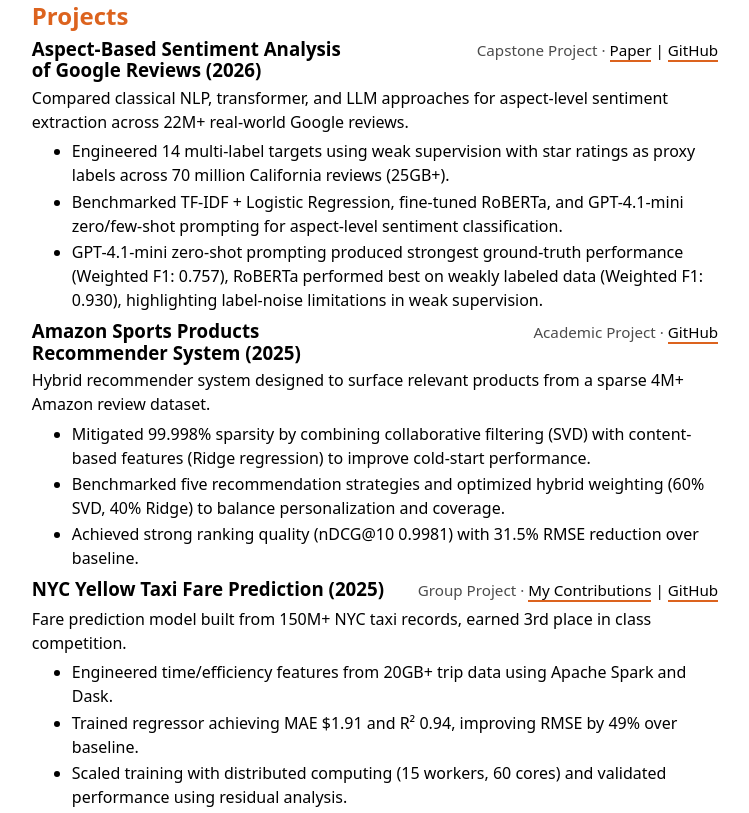
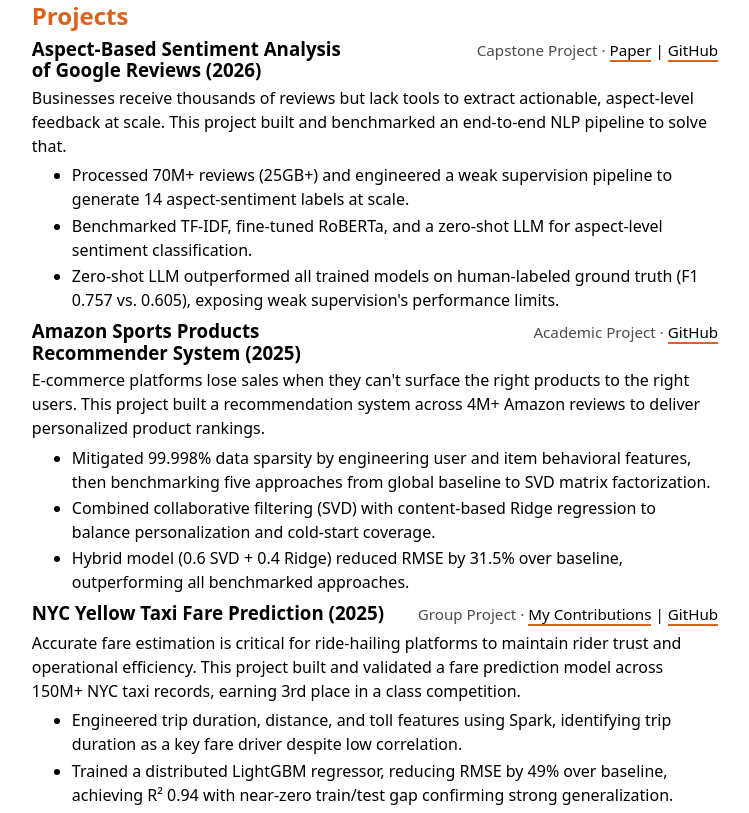
Before and after one commit to zmosDS/portfolio, a website: page resume/index.html in a window 1280 px wide. Shown: the part 808-1621 px from the top of the page, without its empty margins (265-1014 px from the left). Drawn offline with Linux system fonts and the light colour scheme.

Commit message:
Update resume

```diff
--- a/resume/index.html
+++ b/resume/index.html
@@ -82,11 +82,11 @@
           <h3 class="title">Aspect-Based Sentiment Analysis of Google Reviews (2026)</h3>
           <p class="links"><span class="muted">Capstone Project · </span><a href="https://zmosds.github.io/google_review_insights/docs/paper.pdf">Paper</a> | <a href="https://github.com/zmosDS/google_review_insights">GitHub</a></p>
         </header>
-        <p>Compared classical NLP, transformer, and LLM approaches for aspect-level sentiment extraction across 22M+ real-world Google reviews.</p>
+        <p>Businesses receive thousands of reviews but lack tools to extract actionable, aspect-level feedback at scale. This project built and benchmarked an end-to-end NLP pipeline to solve that.</p>
         <ul class="bullets">
-          <li>Engineered 14 multi-label targets using weak supervision with star ratings as proxy labels across 70 million California reviews (25GB+).</li>
-          <li>Benchmarked TF-IDF + Logistic Regression, fine-tuned RoBERTa, and GPT-4.1-mini zero/few-shot prompting for aspect-level sentiment classification.</li>
-          <li>GPT-4.1-mini zero-shot prompting produced strongest ground-truth performance (Weighted F1: 0.757), RoBERTa performed best on weakly labeled data (Weighted F1: 0.930), highlighting label-noise limitations in weak supervision.</li>
+          <li>Processed 70M+ reviews (25GB+) and engineered a weak supervision pipeline to generate 14 aspect-sentiment labels at scale.</li>
+          <li>Benchmarked TF-IDF, fine-tuned RoBERTa, and a zero-shot LLM for aspect-level sentiment classification.</li>
+          <li>Zero-shot LLM outperformed all trained models on human-labeled ground truth (F1 0.757 vs. 0.605), exposing weak supervision's performance limits.</li>
         </ul>
       </article>
 
@@ -95,11 +95,11 @@
           <h3 class="title">Amazon Sports Products Recommender System (2025)</h3>
           <p class="links"><span class="muted">Academic Project · </span><a href="https://github.com/zmosDS/amazon_sports_recommender/tree/main">GitHub</a></p>
         </header>
-        <p>Hybrid recommender system designed to surface relevant products from a sparse 4M+ Amazon review dataset.</p>
+        <p>E-commerce platforms lose sales when they can't surface the right products to the right users. This project built a recommendation system across 4M+ Amazon reviews to deliver personalized product rankings.</p>
         <ul class="bullets">
-          <li>Mitigated 99.998% sparsity by combining collaborative filtering (SVD) with content-based features (Ridge regression) to improve cold-start performance.</li>
-          <li>Benchmarked five recommendation strategies and optimized hybrid weighting (60% SVD, 40% Ridge) to balance personalization and coverage.</li>
-          <li>Achieved strong ranking quality (nDCG@10 0.9981) with 31.5% RMSE reduction over baseline.</li>
+          <li>Mitigated 99.998% data sparsity by engineering user and item behavioral features, then benchmarking five approaches from global baseline to SVD matrix factorization.</li>
+          <li>Combined collaborative filtering (SVD) with content-based Ridge regression to balance personalization and cold-start coverage.</li>
+          <li>Hybrid model (0.6 SVD + 0.4 Ridge) reduced RMSE by 31.5% over baseline, outperforming all benchmarked approaches.</li>
         </ul>
       </article>
 
@@ -108,11 +108,10 @@
           <h3 class="title">NYC Yellow Taxi Fare Prediction (2025)</h3>
           <p class="links"><span class="muted">Group Project · </span><a href="https://github.com/zmosDS/NYC_taxi_fare_prediction">My Contributions</a> | <a href="https://github.com/rvasappa-ucsd/nyc-taxi-eda">GitHub</a></p>
         </header>
-        <p>Fare prediction model built from 150M+ NYC taxi records, earned 3rd place in class competition.</p>
+        <p>Accurate fare estimation is critical for ride-hailing platforms to maintain rider trust and operational efficiency. This project built and validated a fare prediction model across 150M+ NYC taxi records, earning 3rd place in a class competition.</p>
         <ul class="bullets">
-          <li>Engineered time/efficiency features from 20GB+ trip data using Apache Spark and Dask.</li>
-          <li>Trained regressor achieving MAE $1.91 and R² 0.94, improving RMSE by 49% over baseline.</li>
-          <li>Scaled training with distributed computing (15 workers, 60 cores) and validated performance using residual analysis.</li>
+          <li>Engineered trip duration, distance, and toll features using Spark, identifying trip duration as a key fare driver despite low correlation.</li>
+          <li>Trained a distributed LightGBM regressor, reducing RMSE by 49% over baseline, achieving R² 0.94 with near-zero train/test gap confirming strong generalization.</li>
         </ul>
       </article>
     </section>
```
